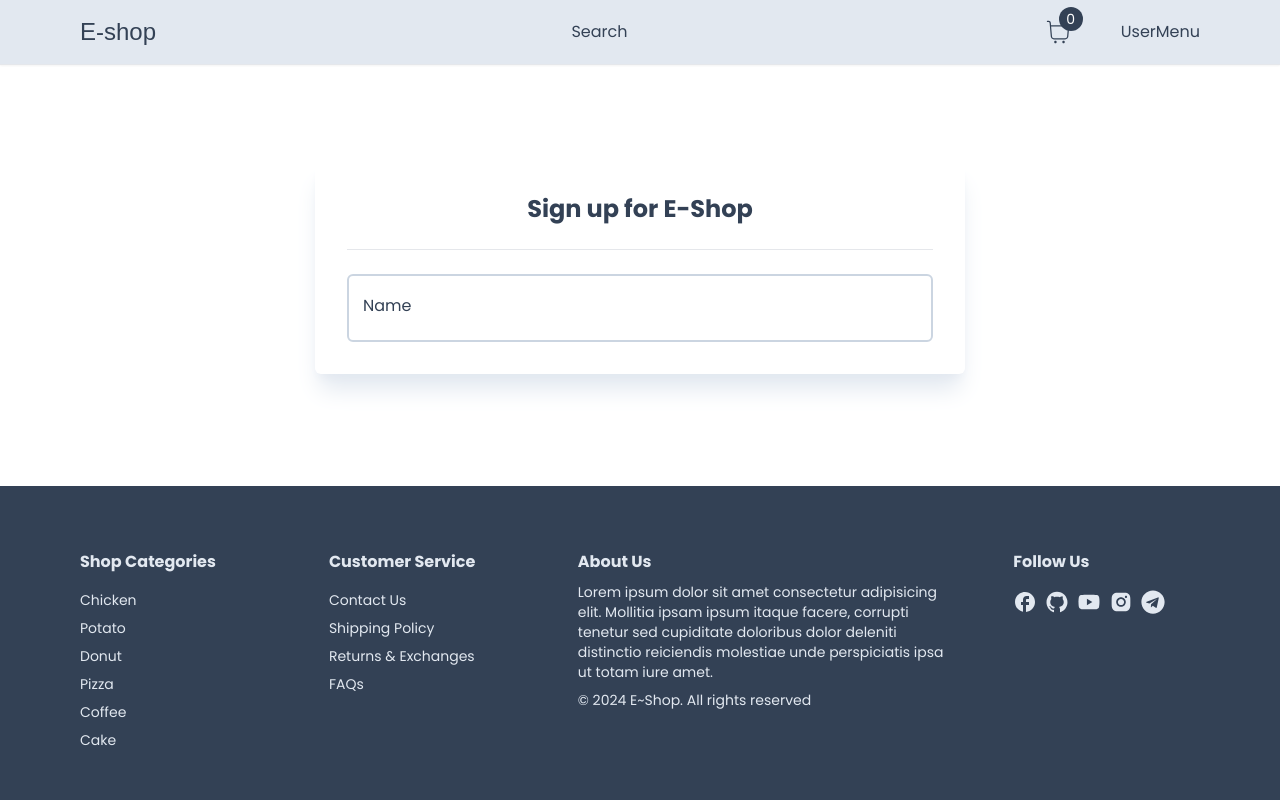
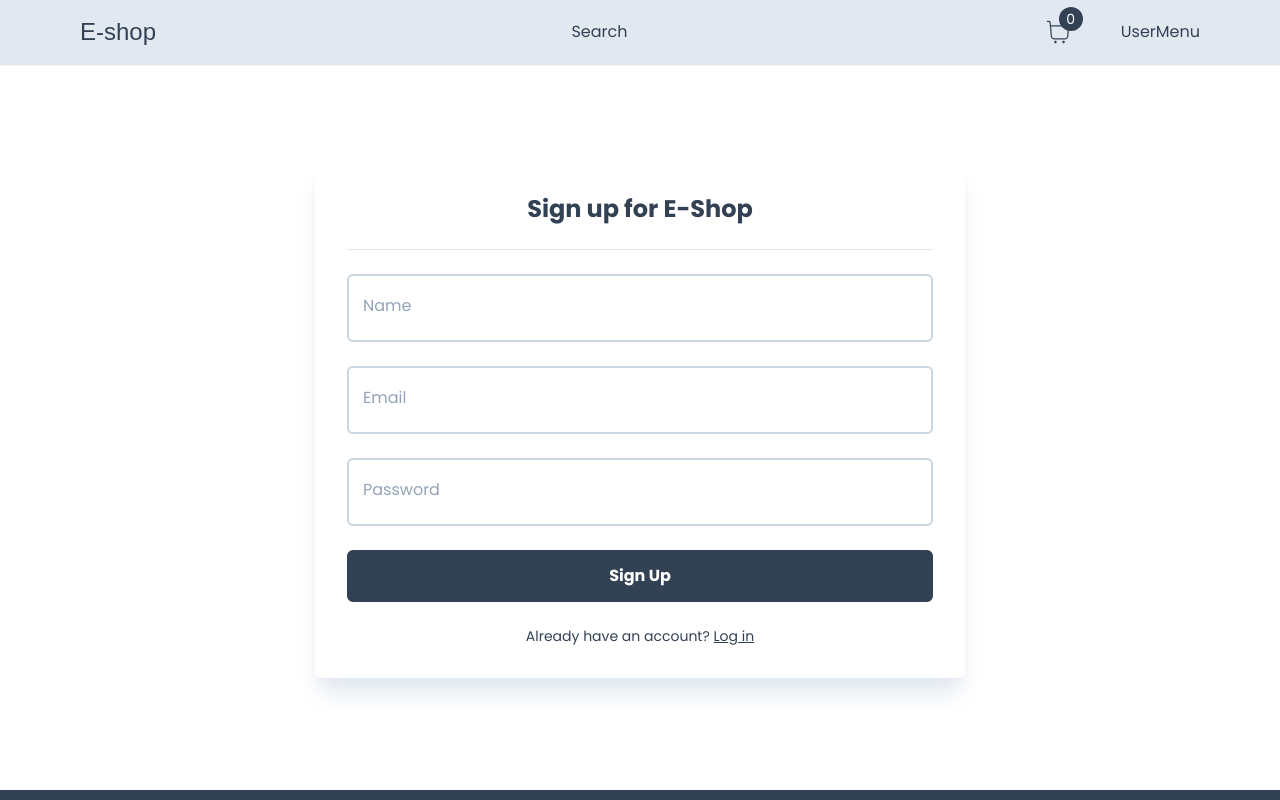
Before and after one commit to ayekaday/e-shop, a Next.js app: page /register in a window 1280 px wide. Shown: the top 800 px of the page. Built offline with nearby package versions, Linux system fonts and the light colour scheme; a web font is replaced by a local one.

Commit message:
Add login link

```diff
--- a/app/components/inputs/input.tsx
+++ b/app/components/inputs/input.tsx
@@ -47,7 +47,7 @@ const Input: React.FC<InputProps> = ({
       />
       <label
         htmlFor={id}
-        className="
+        className={`
       absolute
       cursor-text
       text-md
@@ -61,8 +61,10 @@ const Input: React.FC<InputProps> = ({
       peer-placeholder-shown:scale-100
       peer-placeholder-shown:translate-y-0
       peer-focus:scale-75
-      peer-focus:translate-y-4
-      "
+      peer-focus:-translate-y-4
+    ${errors[id] ? "text-rose-500" : "text-slate-400"}
+
+      `}
       >
         {label}
       </label>
--- a/app/register/RegisterForm.tsx
+++ b/app/register/RegisterForm.tsx
@@ -3,7 +3,9 @@
 import { useState } from "react";
 import Heading from "../components/Heading";
 import Input from "../components/inputs/input";
-import { FieldValues, useForm } from "react-hook-form";
+import { FieldValues, SubmitHandler, useForm } from "react-hook-form";
+import Button from "../components/Button";
+import Link from "next/link";
 
 const RegisterForm = () => {
   const [isLoading, setIsLoading] = useState(false);
@@ -11,7 +13,18 @@ const RegisterForm = () => {
     register,
     handleSubmit,
     formState: { errors },
-  } = useForm<FieldValues>({});
+  } = useForm<FieldValues>({
+    defaultValues: {
+      name: "",
+      email: "",
+      password: "",
+    },
+  });
+
+  const onsubmit: SubmitHandler<FieldValues> = (data) => {
+    setIsLoading(true);
+    console.log(data);
+  };
 
   return (
     <>
@@ -25,6 +38,33 @@ const RegisterForm = () => {
         errors={errors}
         required
       />
+      <Input
+        id="email"
+        label="Email"
+        disabled={isLoading}
+        register={register}
+        errors={errors}
+        required
+      />
+      <Input
+        id="password"
+        label="Password"
+        disabled={isLoading}
+        register={register}
+        errors={errors}
+        required
+        type="password"
+      />
+      <Button
+        label={isLoading ? "Loading" : "Sign Up"}
+        onClick={handleSubmit(onsubmit)}
+      />
+      <p className="text-sm">
+        Already have an account?{" "}
+        <Link className="underline" href="/login">
+          Log in
+        </Link>
+      </p>
     </>
   );
 };
```
